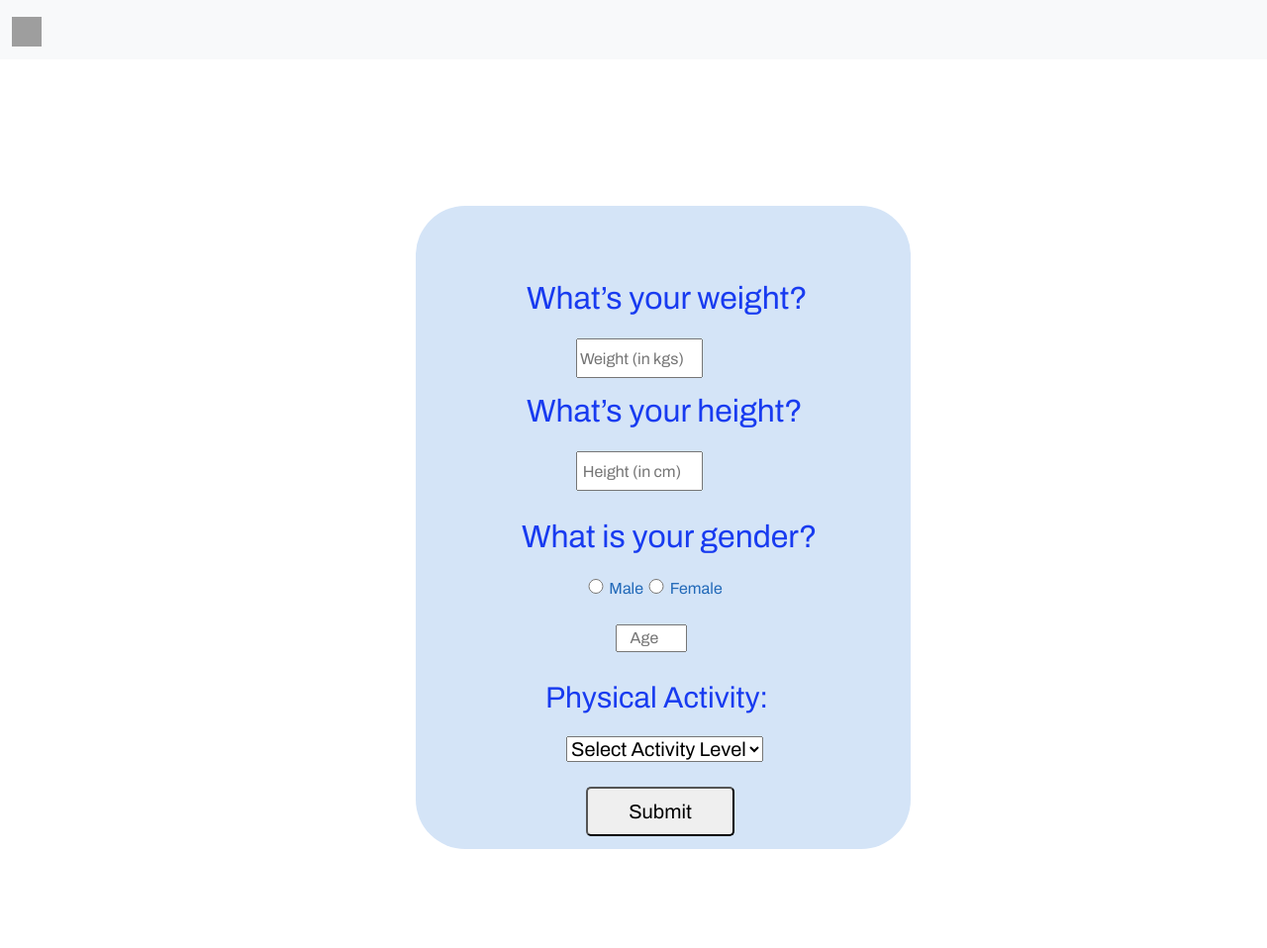
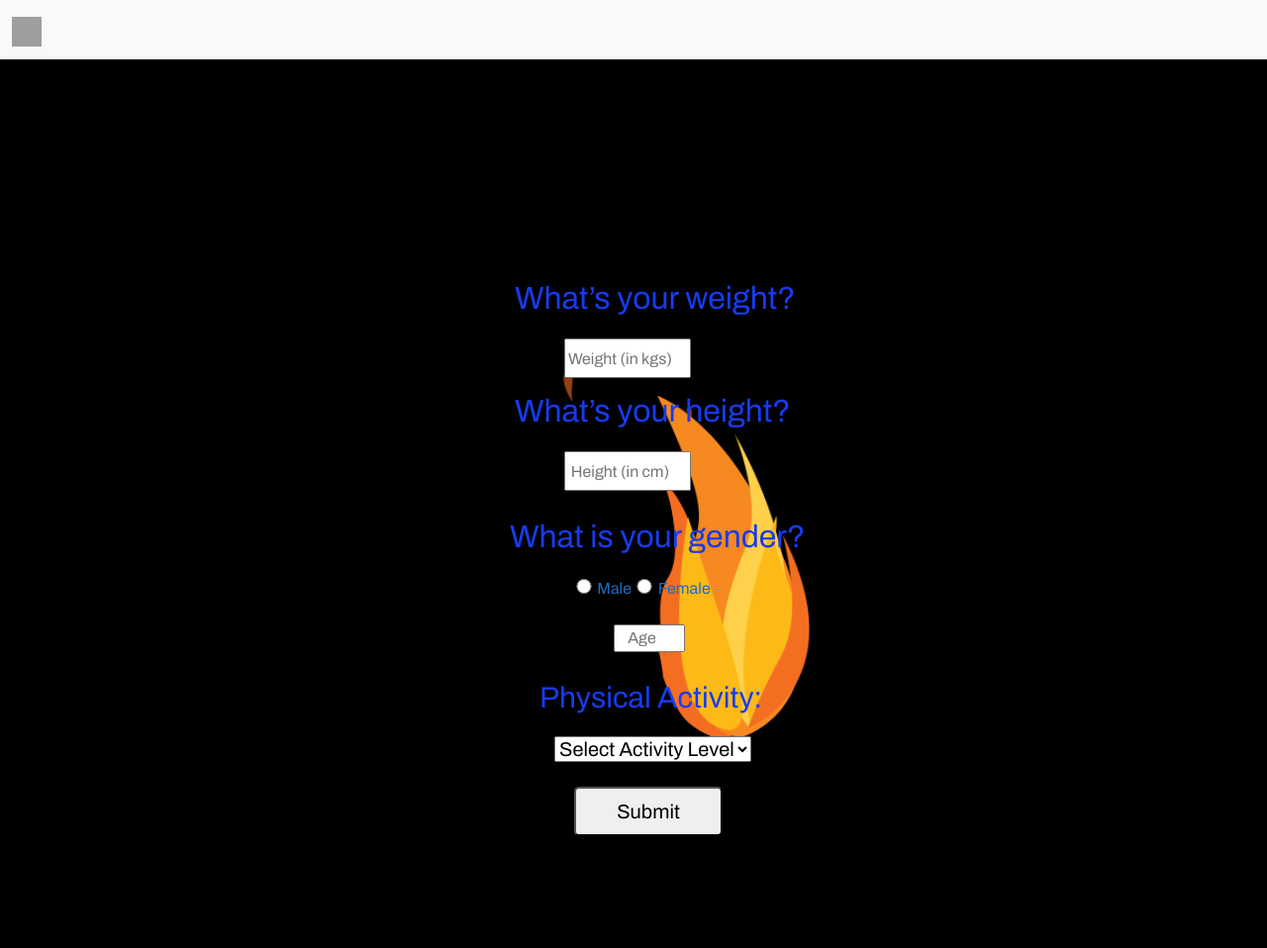
Before and after one commit to Vaishnavi0805/Diet-Plan-Maker, a Flask app: page / in a window 1280 px wide. Shown: the whole page at 99% size. Run offline with Flask 2, Linux system fonts and the light colour scheme; grey boxes are pictures that could not be loaded.

Commit message:
fire animation

```diff
--- a/static/styles/style.css
+++ b/static/styles/style.css
@@ -3,16 +3,17 @@
     padding: 0px;
     font-family: 'Archivo', sans-serif;
 
+
 }
 
 
 
-.container{
+.container-2{
     width: 500px;
     height: 650px;
     margin:100px;
 
-    background-color:#D4E4F7;
+    background-color:transparent;
     border-radius:50px;
     color: #236AB9;
     position: relative;
@@ -105,3 +106,86 @@
     font-weight:bolder;
 
 }
+/*  fire animation starts here */
+body {
+    width: 100%;
+    position: relative;
+    background-color: #000;
+    padding: 0;
+    margin: 0;
+
+  }
+  .mo-fire {
+    width: 300px;
+    height: auto;
+    position: absolute;
+    left:50%;
+    margin-left: -100px;
+    top: 300px;
+
+  }
+  .mo-fire svg {
+    width: 100%;
+    height: auto;
+    position: relative;
+  }
+  .flame {
+    animation-name: flamefly;
+    animation-duration: 2s;
+    animation-timing-function: linear;
+    animation-iteration-count: infinite;
+    opacity: 0;
+    transform-origin: 50% 50% 0;
+  }
+  .flame.one {
+    animation-delay: 1s;
+    animation-duration: 3s;
+  }
+  .flame3.two{
+    animation-duration: 5s;
+    animation-delay: 1s;
+  }
+
+  .flame-main {
+    animation-name: flameWobble;
+    animation-duration: 3s;
+    animation-timing-function: linear;
+    animation-iteration-count: infinite;
+  }
+  .flame-main.one {
+    animation-duration: 4s;
+    animation-delay: 1s;
+  }
+  .flame-main.two {
+    animation-duration: 3s;
+    animation-delay: 2s;
+  }
+  .flame-main.three {
+    animation-duration: 2.1s;
+    animation-delay: 3s;
+  }
+  .flame-main.four {
+    animation-duration: 3.2s;
+    animation-delay: 4s;
+  }
+  .flame-main.five {
+    animation-duration: 2.5s;
+    animation-delay: 5s;
+  }
+  @keyframes flameWobble {
+    50% {
+      transform: scale(1,1.2) translate(0, -30px) rotate(-2deg);
+    }
+  }
+  @keyframes flamefly {
+    0%{
+      transform: translate(0) rotate(180deg);
+    }
+     50% {
+       opacity: 1;
+    }
+    100% {
+      transform: translate(-20px, -100px) rotate(180deg);
+      opacity: 0;
+    }
+/* fire animation ends here */ }
--- a/templates/index.html
+++ b/templates/index.html
@@ -40,9 +40,36 @@
   </nav>
 
   <br> <br>
+  <!--   fire animation -->
+  <div class="container-1">
+    <div class="mo-fire">
+      <svg version="1.1" id="Layer_1" xmlns="http://www.w3.org/2000/svg" xmlns:xlink="http://www.w3.org/1999/xlink" x="0px" y="0px"
+       width="125px" height="189.864px" viewBox="0 0 125 189.864" enable-background="new 0 0 125 189.864" xml:space="preserve">
+    <path class="flame-main" fill="#F36E21" d="M76.553,186.09c0,0-10.178-2.976-15.325-8.226s-9.278-16.82-9.278-16.82s-0.241-6.647-4.136-18.465
+      c0,0,3.357,4.969,5.103,9.938c0,0-5.305-21.086,1.712-30.418c7.017-9.333,0.571-35.654-2.25-37.534c0,0,13.07,5.64,19.875,47.54
+      c6.806,41.899,16.831,45.301,6.088,53.985"/>
+    <path class="flame-main one" fill="#F6891F" d="M61.693,122.257c4.117-15.4,12.097-14.487-11.589-60.872c0,0,32.016,10.223,52.601,63.123
+      c20.585,52.899-19.848,61.045-19.643,61.582c0.206,0.537-19.401-0.269-14.835-18.532S57.576,137.656,61.693,122.257z"/>
+    <path class="flame-main two" fill="#FFD04A" d="M81.657,79.192c0,0,11.549,24.845,3.626,40.02c-7.924,15.175-21.126,41.899-0.425,64.998
+      C84.858,184.21,125.705,150.905,81.657,79.192z"/>
+    <path class="flame-main three" fill="#FDBA16" d="M99.92,101.754c0,0-23.208,47.027-12.043,80.072c0,0,32.741-16.073,20.108-45.79
+      C95.354,106.319,99.92,114.108,99.92,101.754z"/>
+    <path class="flame-main four" fill="#F36E21" d="M103.143,105.917c0,0,8.927,30.753-1.043,46.868c-9.969,16.115-14.799,29.041-14.799,29.041
+      S134.387,164.603,103.143,105.917z"/>
+    <path class="flame-main five" fill="#FDBA16" d="M62.049,104.171c0,0-15.645,67.588,10.529,77.655C98.753,191.894,69.033,130.761,62.049,104.171z"/>
+    <path class="flame" fill="#F36E21" d="M101.011,112.926c0,0,8.973,10.519,4.556,16.543C99.37,129.735,106.752,117.406,101.011,112.926z"/>
+    <path class="flame one" fill="#F36E21" d="M55.592,126.854c0,0-3.819,13.29,2.699,16.945C64.038,141.48,55.907,132.263,55.592,126.854z"/>
+    <path class="flame two" fill="#F36E21" d="M54.918,104.595c0,0-3.959,6.109-1.24,8.949C56.93,113.256,52.228,107.329,54.918,104.595z"/>
+    </svg>
+
+
+    </div>
+    <!--   fire animation -->
 
   <form action="/" method="post">
-    <div class="container">
+    <div class="container-2">
+
+
 
     <p class="p1">What’s your weight?</p>
     <input type="number" min="1" max="110"name="Weight" id="" class= "weight-box"  placeholder="Weight (in kgs)">
@@ -79,6 +106,8 @@
   </div>
   </form>
 
+</div>
+
 
 
 </body>
```
